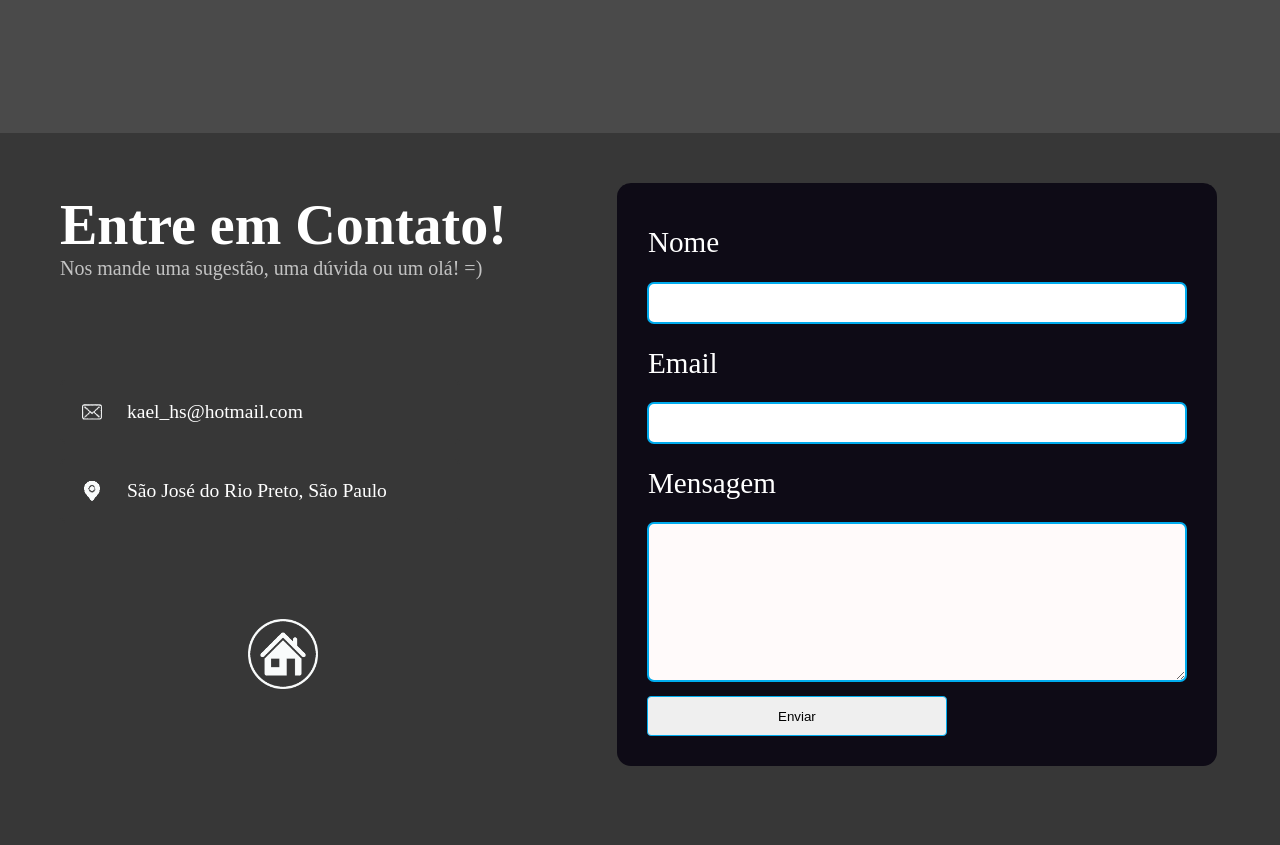
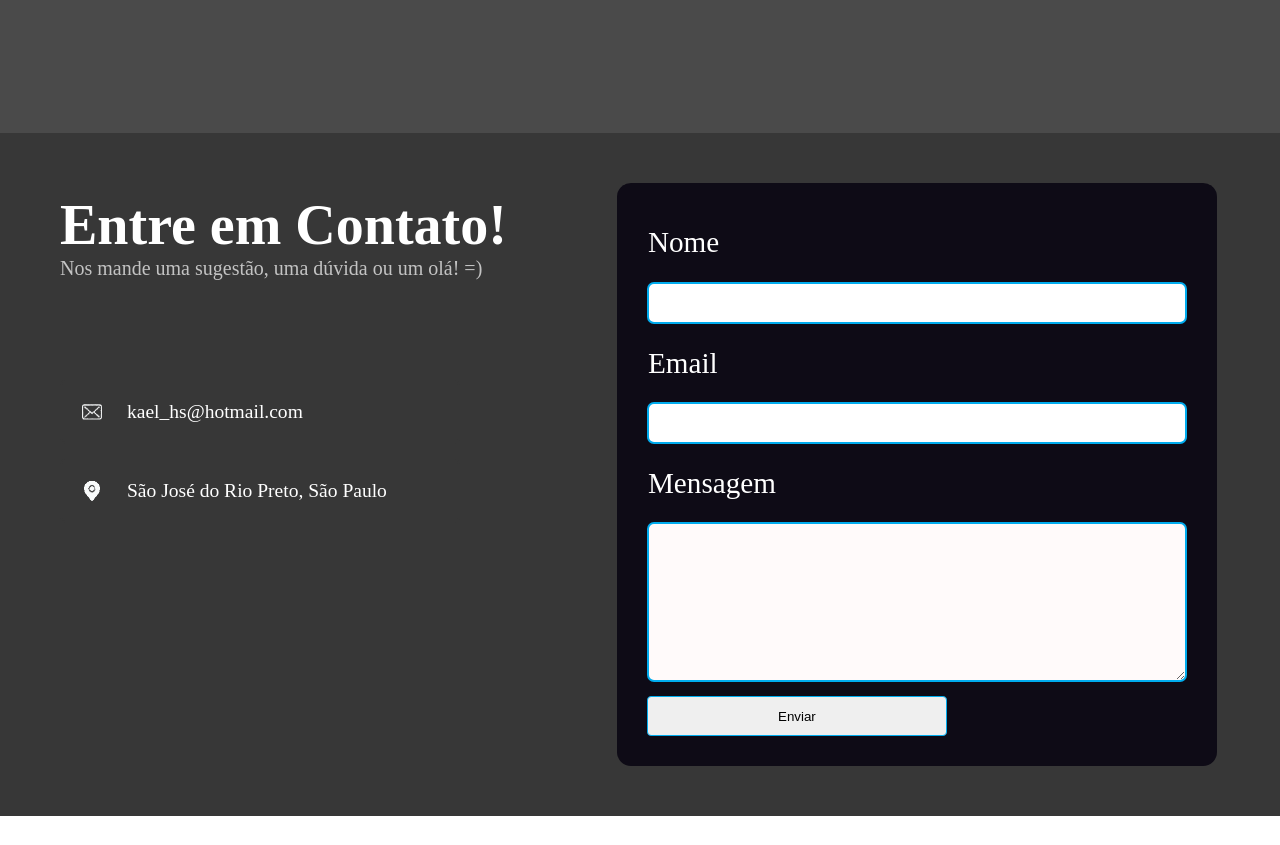
Before and after one commit to KaelHS/maBblog, a Next.js app: page / in a window 1280 px wide. Shown: the part 1340-2185 px from the top of the page. After the commit the page ends 2156 px from the top, so only its background shows below. Built offline with nearby package versions, Linux system fonts and the light colour scheme.

Commit message:
Applying next/image to tech images

```diff
--- a/src/components/Contact.jsx
+++ b/src/components/Contact.jsx
@@ -13,6 +13,7 @@ const ContactPageContainer = styled.section`
     background: #373737;
     /* height: 100%; */
     width: 100%;
+    z-index:1;
 
     &::before, &::after {
         display: table;
@@ -161,7 +162,7 @@ const SubmitInput = styled.input.attrs(props => ({
 `;
 
 
-const Contact = () => {
+export const Contact = () => {
 
     const [ cname, setCname ] = React.useState('');
     const [ cemail, setCemail ] = React.useState('');
@@ -223,7 +224,7 @@ const Contact = () => {
                         </Link>
                     </CardContact>
                 </CardContactContainer>
-                <Link href="/"><a><HomeImage src="/home-logo.png"/></a></Link>
+                {/* <Link href="/"><a><HomeImage src="/home-logo.png"/></a></Link> */}
             </InfoPageContainer>
             <FormPageContainer>
                 <FormContact onSubmit={handleSubmit}>
@@ -251,5 +252,3 @@ const Contact = () => {
         </ContactPageContainer>
     )
 }
-
-export default Contact;
--- a/src/components/Techs.jsx
+++ b/src/components/Techs.jsx
@@ -43,6 +43,7 @@ export const Title = styled.h1`
 
 
 export const TechContainer = styled.div`
+    max-width:1300px;
     margin: 2rem auto;
     display: grid;
     grid-template-columns: repeat(3, 1fr);
--- a/src/pages/index.js
+++ b/src/pages/index.js
@@ -4,7 +4,7 @@ import Link from 'next/link';
 import Image from 'next/image';
 import Portfolio from './portfolio';
 import { Techs } from '../components/Techs';
-import Contact from '../components/Contact';
+import {Contact} from '../components/Contact';
 
 
 const Nav = styled.header`
```
Also changed, not shown: public/home-logo.png (deleted).
